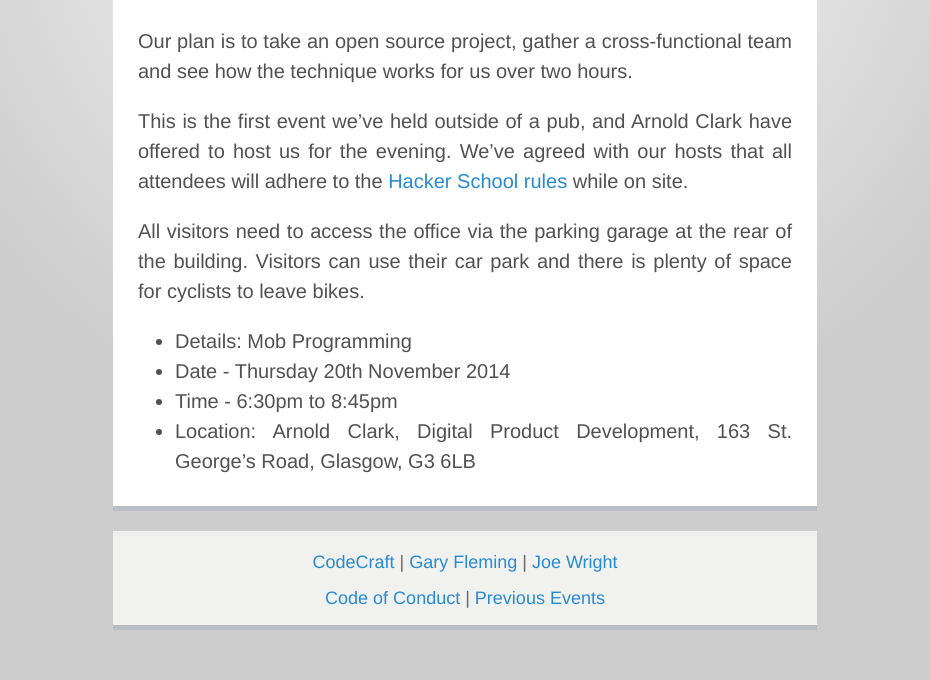
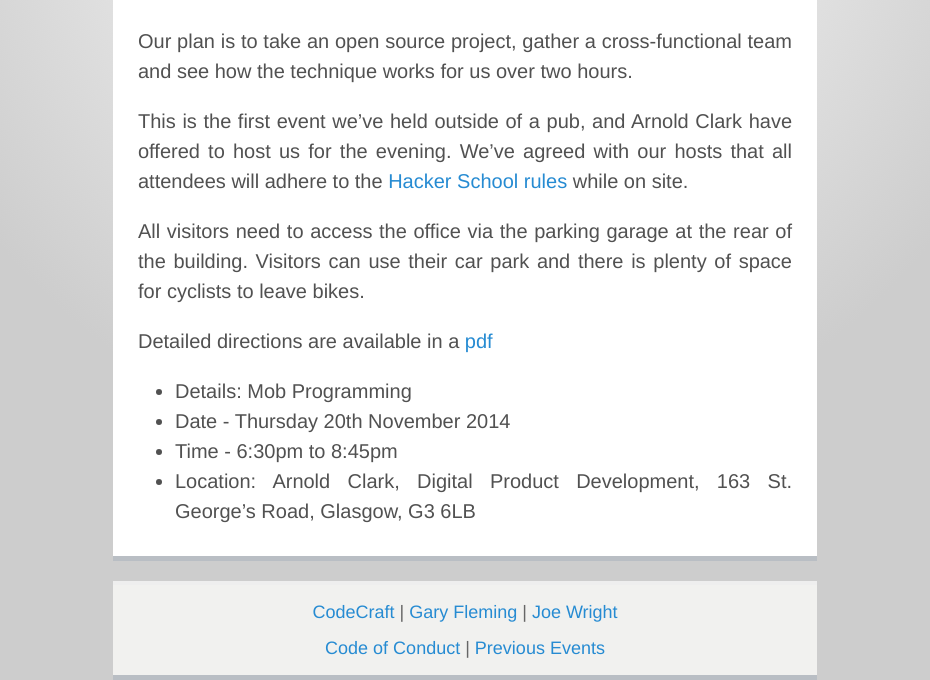
Before and after one commit to codecraftuk/codecraftuk.github.io, a Jekyll site: the page built from _posts/2014-11-11-mob-programming.md, in a window 1280 px wide. Shown: the part 1034-1714 px from the top of the page, without its empty margins (175-1105 px from the left). Built offline with Jekyll 4.4.1, drawn with Linux system fonts in a browser that asks for light colours; Markdown is read by kramdown in place of the engine named in the settings; before the commit the page ends 1664 px from its top, so only the background shows below that.

Commit message:
Add PDF link to Arnold Clark page

```diff
--- a/_posts/2014-11-11-mob-programming.md
+++ b/_posts/2014-11-11-mob-programming.md
@@ -17,6 +17,8 @@ This is the first event we've held outside of a pub, and Arnold Clark have offer
 
 All visitors need to access the office via the parking garage at the rear of the building. Visitors can use their car park and there is plenty of space for cyclists to leave bikes.
 
+Detailed directions are available in a [pdf](http://codecraftuk.org/files/arnold_clark_st_georges_access.pdf)
+
 * Details: Mob Programming
 * Date - Thursday 20th November 2014
 * Time - 6:30pm to 8:45pm
```
